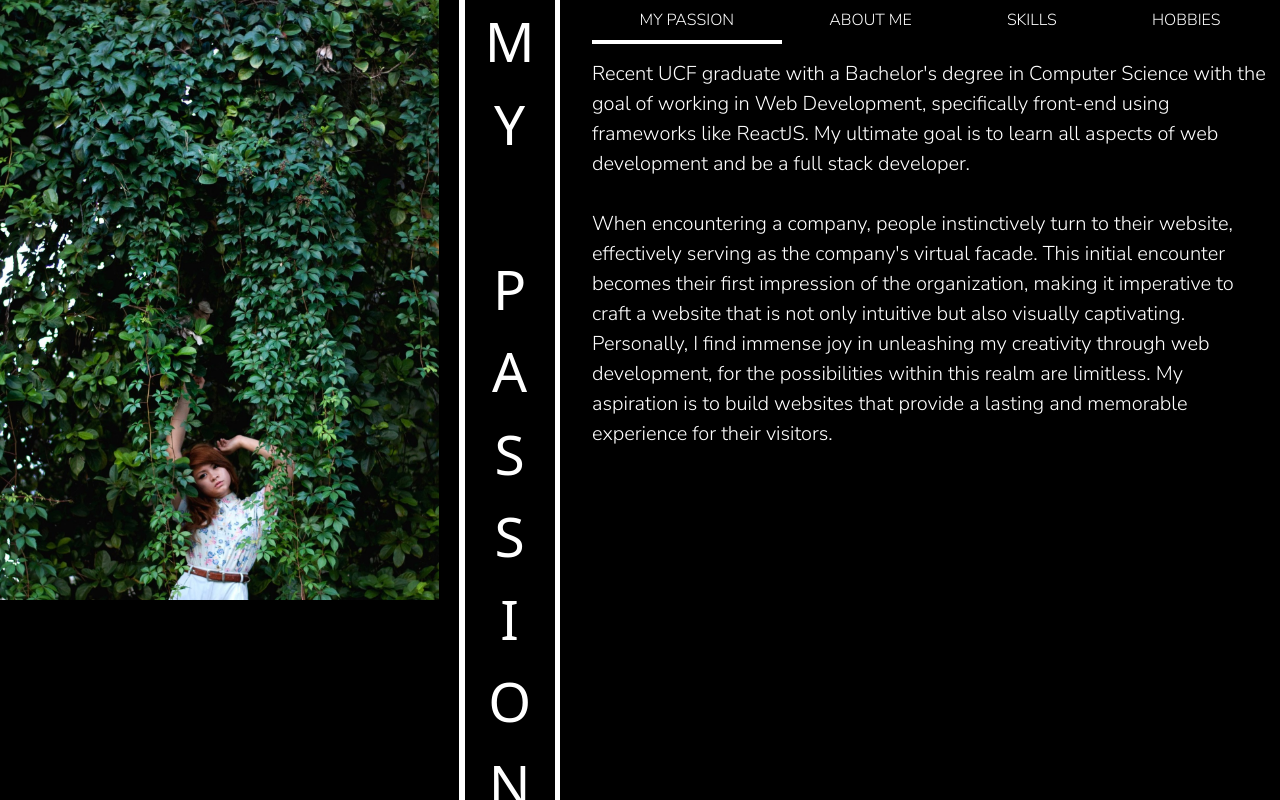
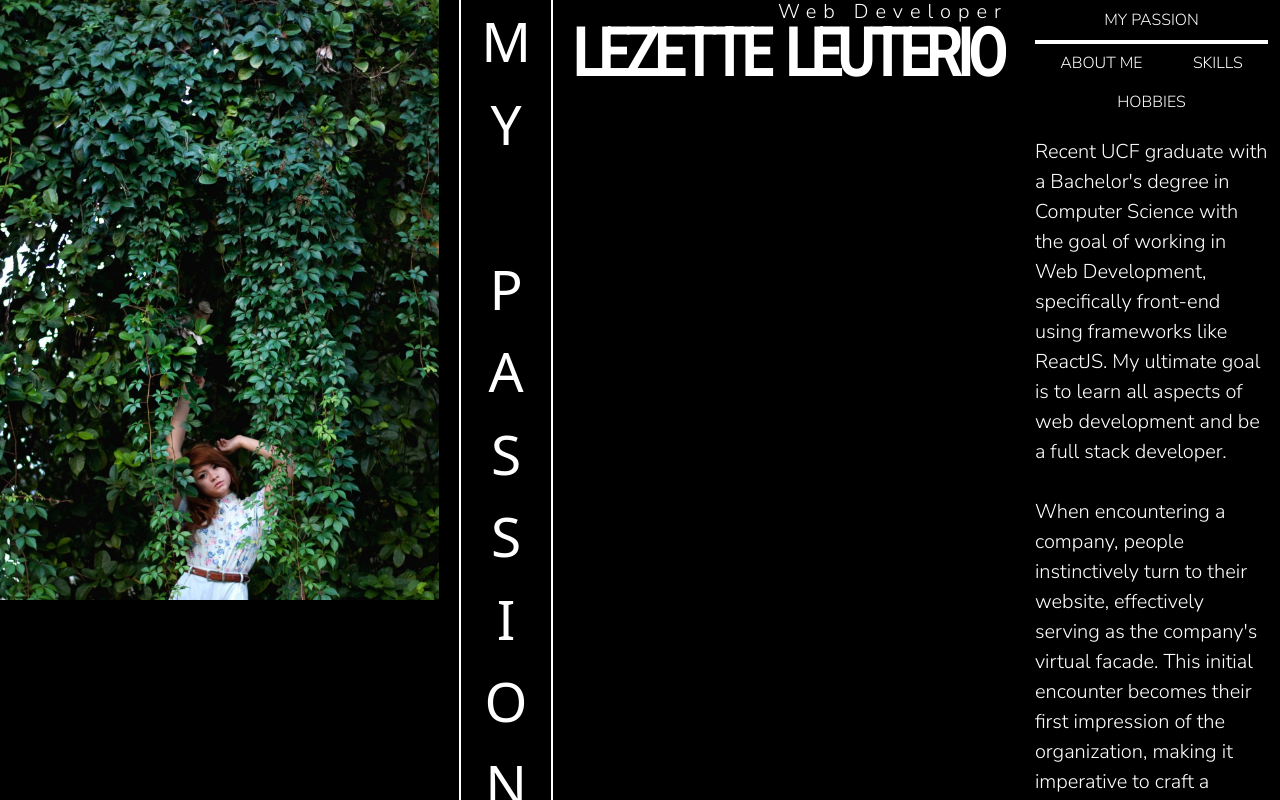
Before and after one commit to Kimcheemo/LeuterioCreations, a React (Create React App) app: page /my-passion in a window 1280 px wide. Built offline with nearby package versions, Linux system fonts and the light colour scheme.

Commit message:
adds logo component

```diff
--- a/src/App.css
+++ b/src/App.css
@@ -17,6 +17,13 @@ h2 {
 }
 
 
+p {
+  font-family: 'Nunito Sans', sans-serif;
+  color: white;
+  font-size: 20px;
+}
+
+
 .quote {
   font-family: 'Roboto', sans-serif;
   font-weight: 500;
@@ -33,19 +40,6 @@ h2 {
   font-size: 48px;
   letter-spacing: -5px;
   line-height: 55px;
-}
-
-h5 {
-  font-family: 'Nunito Sans', sans-serif;
-  font-weight: 300;
-  font-size: 20px;
-  color: white;
-}
-
-p {
-  font-family: 'Nunito Sans', sans-serif;
-  color: white;
-  font-size: 20px;
 }
 
 .p_link {
@@ -103,6 +97,28 @@ p {
   padding-left: 680px;
 }
 
+.logo-container {
+  min-width: 600px;
+  display: inline;
+}
+
+.logo-title {
+  font-size: 58px;
+  font-family: 'Roboto', sans-serif;
+  font-weight: 700;
+  letter-spacing: -6px;
+  width: 450px;
+  line-height: 40px;
+  transform: scaleY(1.2);
+  word-spacing: .15em;
+}
+
+.logo-sub {
+  font-size: 20px;
+  letter-spacing: 7px;
+  padding-left: 205px;
+}
+
 .line {
   color: #FF0C00;
 }
--- /dev/null
+++ b/src/components/Logo.tsx
@@ -0,0 +1,16 @@
+import React from 'react';
+
+const Logo = () => {
+
+  return(
+
+      <div className="title-container">
+        <h2 className='logo-sub'>Web Developer</h2>
+        <h1 className="logo-title">LEZETTE LEUTERIO</h1>
+      </div>
+
+  );
+
+}
+
+export default Logo;
--- a/src/sections/MyPassion.tsx
+++ b/src/sections/MyPassion.tsx
@@ -3,6 +3,7 @@ import { useColors } from '../components/ColorProvider.tsx';
 import me from '../images/me.jpg';
 import Tab from 'react-bootstrap/Tab';
 import Tabs from 'react-bootstrap/Tabs';
+import Logo from '../components/Logo.tsx';
 
 const MyPassion = () => {
 
@@ -59,6 +60,7 @@ function Hobbies() {
       ))}
       </div>
       <div className="vertical-line"></div>
+      <Logo />
       <div className='container'>
         <Tabs
           defaultActiveKey="MY PASSION"
--- a/src/sections/Title.tsx
+++ b/src/sections/Title.tsx
@@ -9,7 +9,7 @@ const Title = () => {
   return(
 
     <div className="page">
-      <div className="title-container">
+      <div className="logo-container">
         <h2 className='sub-title' style={{ color: color1 }}>Web Developer</h2>
         <h1 className="page-title" style={{ color: color2 }}>LEUTERIO CREATIONS</h1>
       </div>
```
